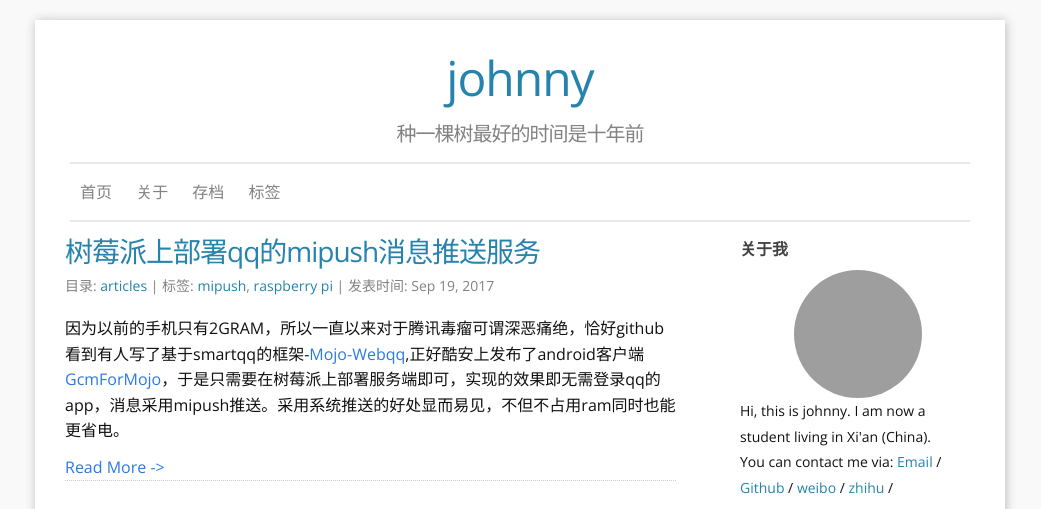
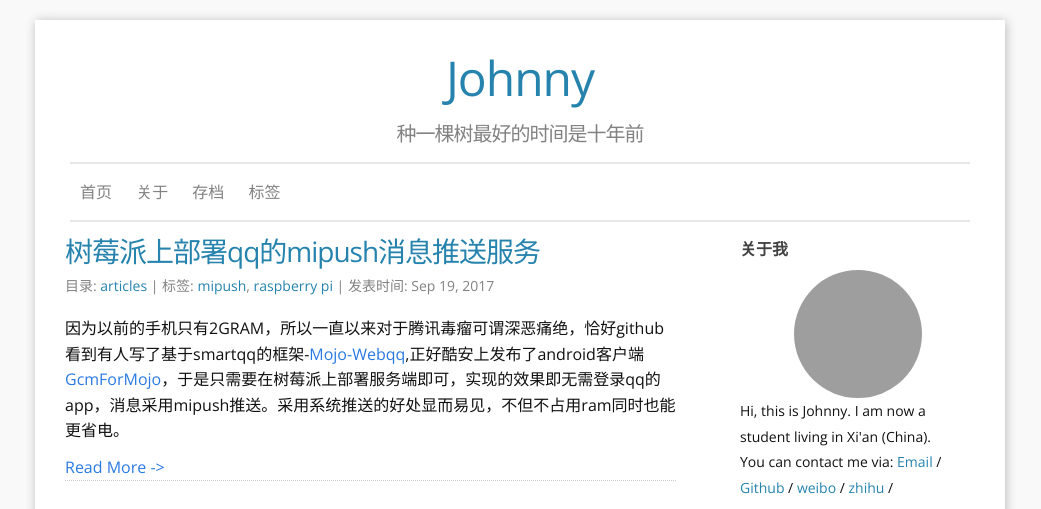
Before and after one commit to cnafan/cnafan.github.io, a Jekyll site: the page built from index.html, in a window 1280 px wide. Shown: the top 509 px of the page, without its empty margins (120-1161 px from the left). Built offline with Jekyll 4.4.1, drawn with Linux system fonts in a browser that asks for light colours; nearby versions of some CDN libraries; the list of posts is cut into pages by our own code; comment, search, counter and statistics services are not loaded; some of the changed lines change nothing that is shown; grey boxes are pictures that could not be loaded.

Commit message:
update config.yml

```diff
--- a/_config.yml
+++ b/_config.yml
@@ -14,12 +14,12 @@
 # You can create any custom variable you would like, and they will be accessible
 # in the templates via {{ site.myvariable }}.
 ### Site info:
-title: johnny
+title: Johnny
 tagline: 种一棵树最好的时间是十年前
-author: johnny
+author: Johnny
 email: sikuquanshu123@hotmail.com
 description: "种一棵树最好的时间是十年前." # You can edit this line in _config.yml. It will appear in your document head meta and in your feed.xml site description
-keywords: "Jekyll,github page"
+keywords: "Jekyll,github page,Android,Python"
 baseurl: "" # the subpath of your site, e.g. /blog/
 url: "http://qiangge.me/" # the base hostname & protocol for your site
 locale: cn
@@ -29,7 +29,7 @@ zhihu_username: johnny0714
 github_username:  sikuquanshu123
 weibo_username: 2502029140
 favicon: https://raw.githubusercontent.com/sikuquanshu123/sikuquanshu123.github.io/master/images/favicon.ico
-aboutme: Hi, this is johnny. I am now a student living in Xi'an (China). # these are shown on aboutme-sidebar.
+aboutme: Hi, this is Johnny. I am now a student living in Xi'an (China). # these are shown on aboutme-sidebar.
 aboutme_photo: https://raw.githubusercontent.com/sikuquanshu123/sikuquanshu123.github.io/master/images/about_me_photo.jpg
 
 
```
